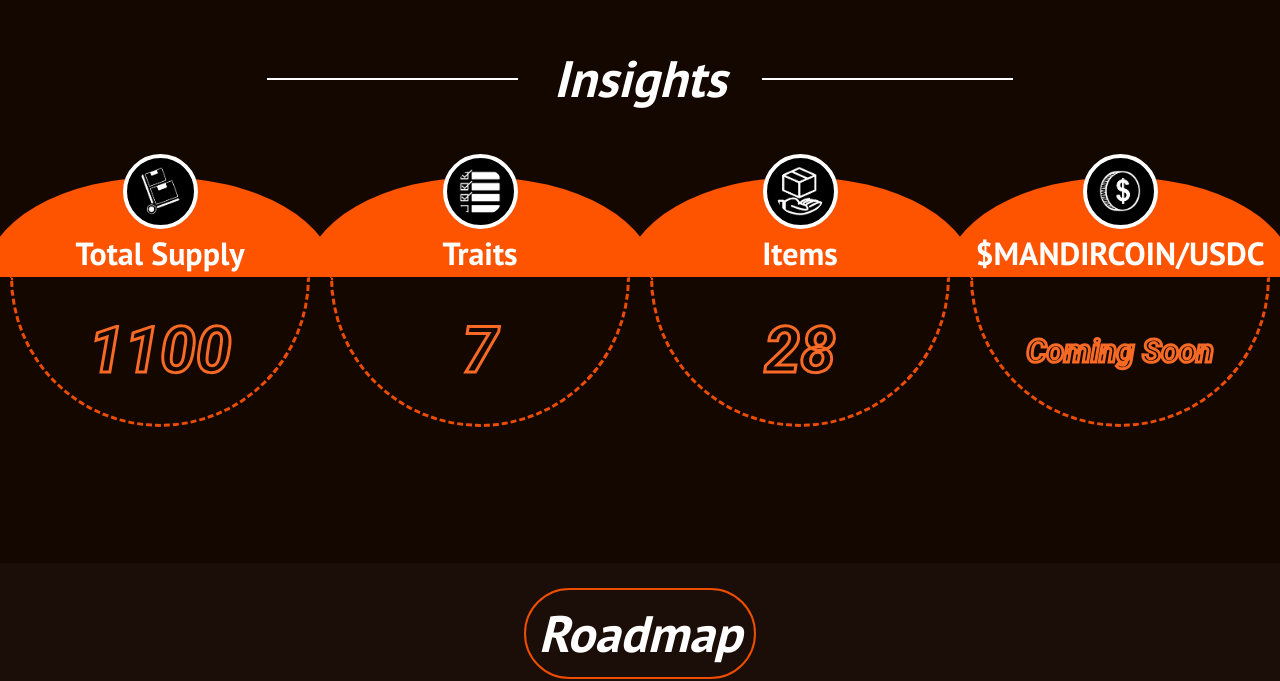
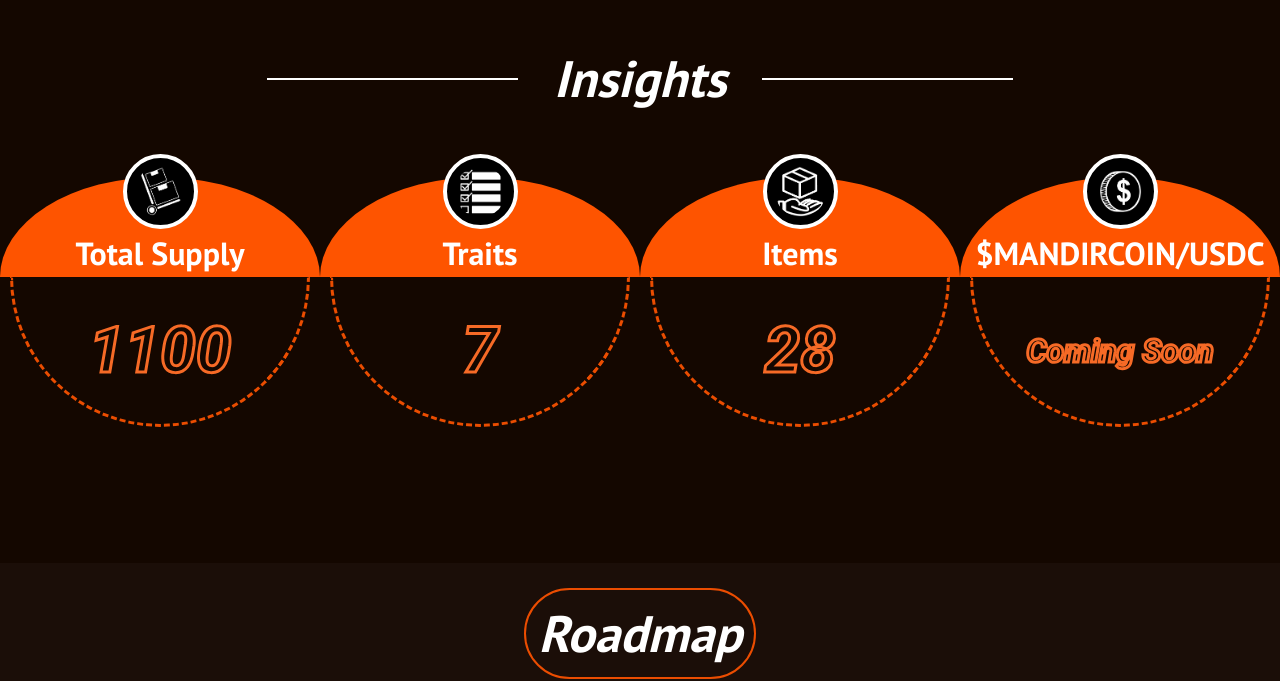
Before and after one commit to ApeLabsNFT/Jai-Shri-Ram, a React (Create React App) app: page /home in a window 1280 px wide. Shown: the part 2544-3225 px from the top of the page. Built offline with nearby package versions, Linux system fonts and the light colour scheme; the HTML template or start-up script is replaced by a standard one; a web font is replaced by a local one; what @project-serum/anchor would draw is missing.

Commit message:
final push

```diff
--- a/src/components/circle.css
+++ b/src/components/circle.css
@@ -8,7 +8,7 @@
       text-align: center;
       font-size: 2rem;
       height: 100px;
-      width: 350px;
+      width: 320px;
 
       border-radius: 50% / 100% 100% 0 0;
     background-color: #fe5400;
@@ -29,6 +29,7 @@
     .circle-container{
 
         padding: 20%;
+        /* background-color: aliceblue; */
         display: flex;
         flex-direction: column;
         justify-content: center;
--- a/src/components/contactus.js
+++ b/src/components/contactus.js
@@ -5,12 +5,12 @@ function Contact(){
     return(
         <div class="contact">
             <h1  className="con">Contact Us</h1>
-            <img src="https://img.icons8.com/emoji/96/ffffff/e-mail.webp" alt="jaishriram email"/>
+            <img src="https://img.icons8.com/color/96/000000/circled-envelope.png" alt="jaishriram email"/>
             <div class="phone">
 
 
 
-            <span class="email">Email: rachyatatech@gmail.com</span>
+            <span class="email">Email: info@jaishriram.io</span>
             </div>
         </div>
     )
```
Also changed, not shown: 1 other file (tests, documents, lock files or other folders).
